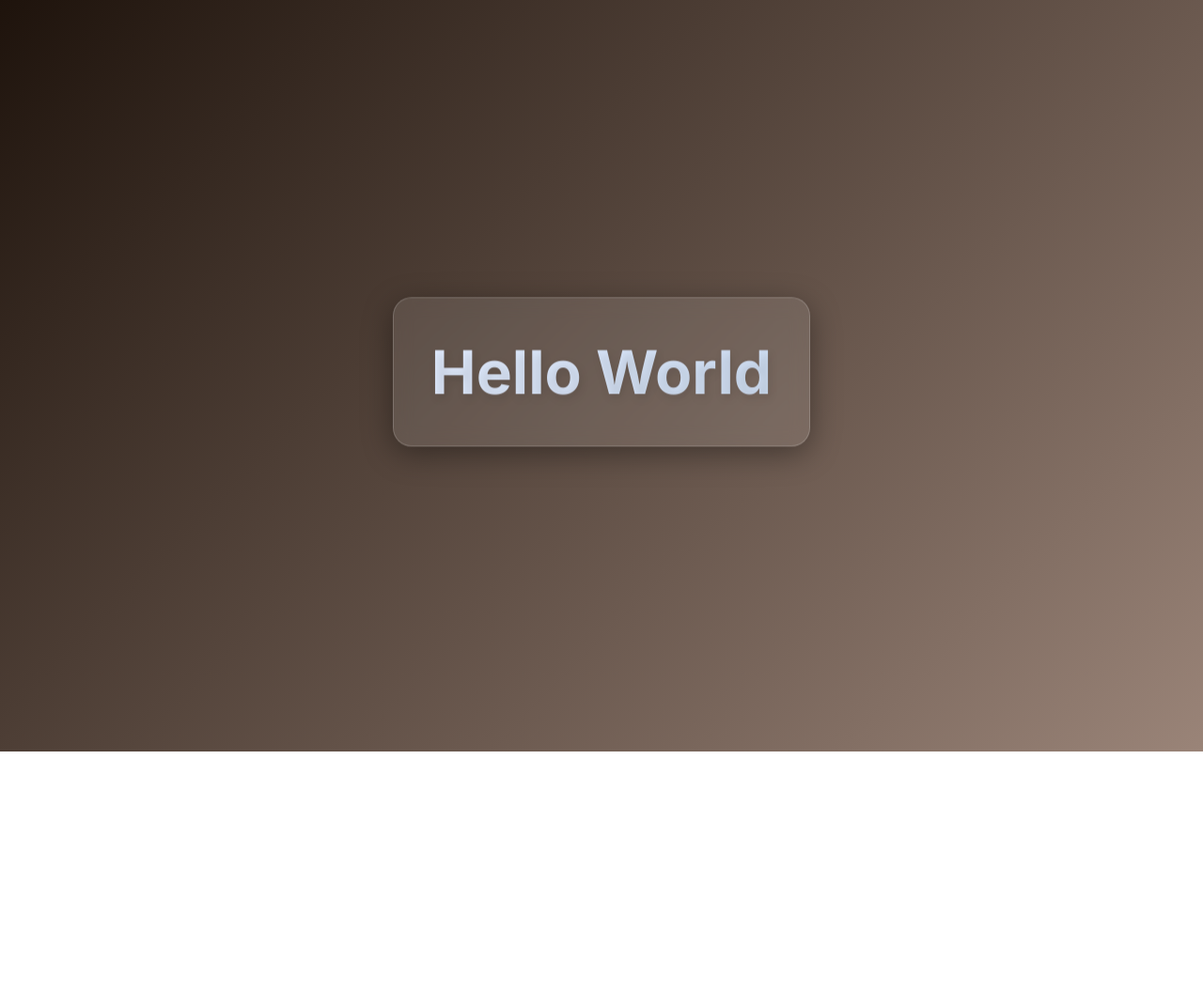
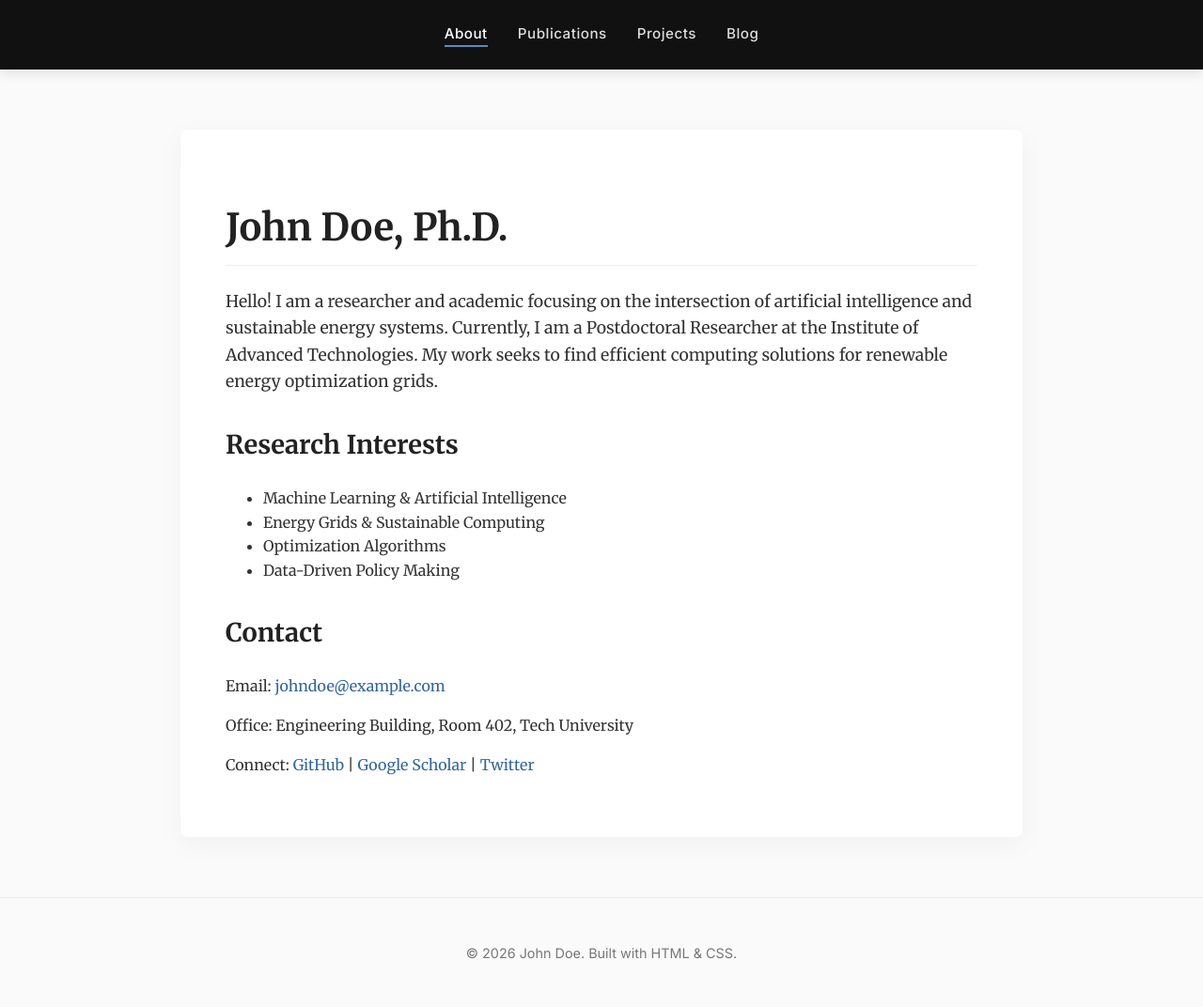
Before and after one commit to YoungFelaKuti/YoungFelaKuti.github.io, a plain HTML site: page index.html in a window 1280 px wide. Shown: the whole page at 94% size. Before the commit the page ends 800 px from the top, so only its background shows below. Drawn offline with Linux system fonts and the light colour scheme.

Commit message:
Build complete personal academic website

```diff
--- a/index.html
+++ b/index.html
@@ -3,53 +3,44 @@
 <head>
     <meta charset="UTF-8">
     <meta name="viewport" content="width=device-width, initial-scale=1.0">
-    <title>Hello World</title>
-    <style>
-        @import url('https://fonts.googleapis.com/css2?family=Inter:wght@400;700&display=swap');
-
-        body {
-            margin: 0;
-            height: 100vh;
-            display: flex;
-            justify-content: center;
-            align-items: center;
-            background: linear-gradient(135deg, #1e130c, #9a8478);
-            font-family: 'Inter', sans-serif;
-            color: #ffffff;
-            overflow: hidden;
-        }
-
-        .container {
-            text-align: center;
-            padding: 40px;
-            background: rgba(255, 255, 255, 0.1);
-            backdrop-filter: blur(10px);
-            border-radius: 20px;
-            box-shadow: 0 8px 32px 0 rgba(0, 0, 0, 0.37);
-            border: 1px solid rgba(255, 255, 255, 0.18);
-            animation: float 6s ease-in-out infinite;
-        }
-
-        h1 {
-            font-size: 4rem;
-            font-weight: 700;
-            margin: 0;
-            background: linear-gradient(to right, #e0eafc, #cfdef3);
-            -webkit-background-clip: text;
-            -webkit-text-fill-color: transparent;
-            text-shadow: 2px 4px 10px rgba(0,0,0,0.1);
-        }
-
-        @keyframes float {
-            0% { transform: translateY(0px); }
-            50% { transform: translateY(-20px); }
-            100% { transform: translateY(0px); }
-        }
-    </style>
+    <title>About Me | John Doe</title>
+    <link href="https://fonts.googleapis.com/css2?family=Inter:wght@400;500;700&family=Merriweather:ital,wght@0,300;0,400;0,700;1,300&display=swap" rel="stylesheet">
+    <link rel="stylesheet" href="style.css">
 </head>
 <body>
-    <div class="container">
-        <h1>Hello World</h1>
-    </div>
+    <header>
+        <nav>
+            <a href="index.html" class="active">About</a>
+            <a href="publications.html">Publications</a>
+            <a href="projects.html">Projects</a>
+            <a href="blog.html">Blog</a>
+        </nav>
+    </header>
+
+    <main>
+        <h1>John Doe, Ph.D.</h1>
+        <p class="bio">
+            Hello! I am a researcher and academic focusing on the intersection of artificial intelligence and sustainable energy systems.
+            Currently, I am a Postdoctoral Researcher at the Institute of Advanced Technologies. My work seeks to find efficient
+            computing solutions for renewable energy optimization grids.
+        </p>
+
+        <h2>Research Interests</h2>
+        <ul>
+            <li>Machine Learning & Artificial Intelligence</li>
+            <li>Energy Grids & Sustainable Computing</li>
+            <li>Optimization Algorithms</li>
+            <li>Data-Driven Policy Making</li>
+        </ul>
+
+        <h2>Contact</h2>
+        <p>Email: <a href="mailto:johndoe@example.com">johndoe@example.com</a></p>
+        <p>Office: Engineering Building, Room 402, Tech University</p>
+        <p>Connect: <a href="https://github.com/YoungFelaKuti">GitHub</a> | <a href="#">Google Scholar</a> | <a href="#">Twitter</a></p>
+    </main>
+
+    <footer>
+        <p>&copy; 2026 John Doe. Built with HTML & CSS.</p>
+    </footer>
 </body>
 </html>
--- /dev/null
+++ b/style.css
@@ -0,0 +1,143 @@
+body {
+  font-family: 'Merriweather', serif;
+  line-height: 1.6;
+  margin: 0;
+  padding: 0;
+  color: #333;
+  background-color: #fafafa;
+}
+
+header {
+  background: #111;
+  color: #fff;
+  padding: 1.5rem 0;
+  box-shadow: 0 4px 12px rgba(0,0,0,0.1);
+  position: sticky;
+  top: 0;
+  z-index: 100;
+}
+
+nav {
+  display: flex;
+  justify-content: center;
+  align-items: center;
+  gap: 2rem;
+  max-width: 900px;
+  margin: 0 auto;
+}
+
+nav a {
+  color: #ddd;
+  text-decoration: none;
+  font-family: 'Inter', sans-serif;
+  font-size: 0.95rem;
+  font-weight: 500;
+  letter-spacing: 0.5px;
+  transition: color 0.3s ease, border-bottom 0.3s ease;
+  border-bottom: 2px solid transparent;
+}
+
+nav a:hover, nav a.active {
+  color: #fff;
+  border-bottom: 2px solid #5a8bbd;
+}
+
+main {
+  max-width: 800px;
+  margin: 4rem auto;
+  padding: 0 2rem;
+  background: #fff;
+  box-shadow: 0 8px 30px rgba(0,0,0,0.04);
+  border-radius: 8px;
+  padding: 3rem;
+  min-height: 60vh;
+}
+
+h1, h2, h3 {
+  color: #222;
+  margin-top: 1.5rem;
+}
+
+h1 {
+  font-size: 2.5rem;
+  border-bottom: 1px solid #eee;
+  padding-bottom: 0.5rem;
+  margin-bottom: 1.5rem;
+}
+
+h2 {
+  font-size: 1.7rem;
+  margin-top: 2rem;
+}
+
+a {
+  color: #336699;
+  text-decoration: none;
+  transition: color 0.2s ease;
+}
+
+a:hover {
+  text-decoration: underline;
+  color: #1a3c5e;
+}
+
+.bio {
+  font-size: 1.1rem;
+  margin-bottom: 2rem;
+}
+
+.item-list {
+  list-style-type: none;
+  padding: 0;
+}
+
+.item-list li {
+  background: #fdfdfd;
+  border-left: 4px solid #336699;
+  padding: 1.5rem;
+  margin-bottom: 1rem;
+  border-radius: 0 6px 6px 0;
+  transition: transform 0.2s ease, box-shadow 0.2s ease;
+}
+
+.item-list li:hover {
+  transform: translateX(4px);
+  box-shadow: 0 4px 12px rgba(0,0,0,0.05);
+}
+
+.item-title {
+  font-weight: bolder;
+  font-size: 1.15rem;
+  display: block;
+  margin-bottom: 0.3rem;
+  font-family: 'Inter', sans-serif;
+}
+
+.item-meta {
+  color: #666;
+  font-size: 0.95rem;
+  font-family: 'Inter', sans-serif;
+}
+
+/* Blog styles */
+.blog-post {
+  margin-bottom: 3rem;
+}
+
+.blog-date {
+  color: #888;
+  font-family: 'Inter', sans-serif;
+  font-size: 0.9rem;
+  text-transform: uppercase;
+  letter-spacing: 1px;
+}
+
+footer {
+  text-align: center;
+  padding: 2rem;
+  margin-top: 4rem;
+  font-family: 'Inter', sans-serif;
+  font-size: 0.9rem;
+  color: #777;
+  border-top: 1px solid #eaeaea;
+}
```
Also changed, not shown: blog.html (added, +42 -0 lines), projects.html (added, +41 -0 lines), publications.html (added, +56 -0 lines), 1 other file.
